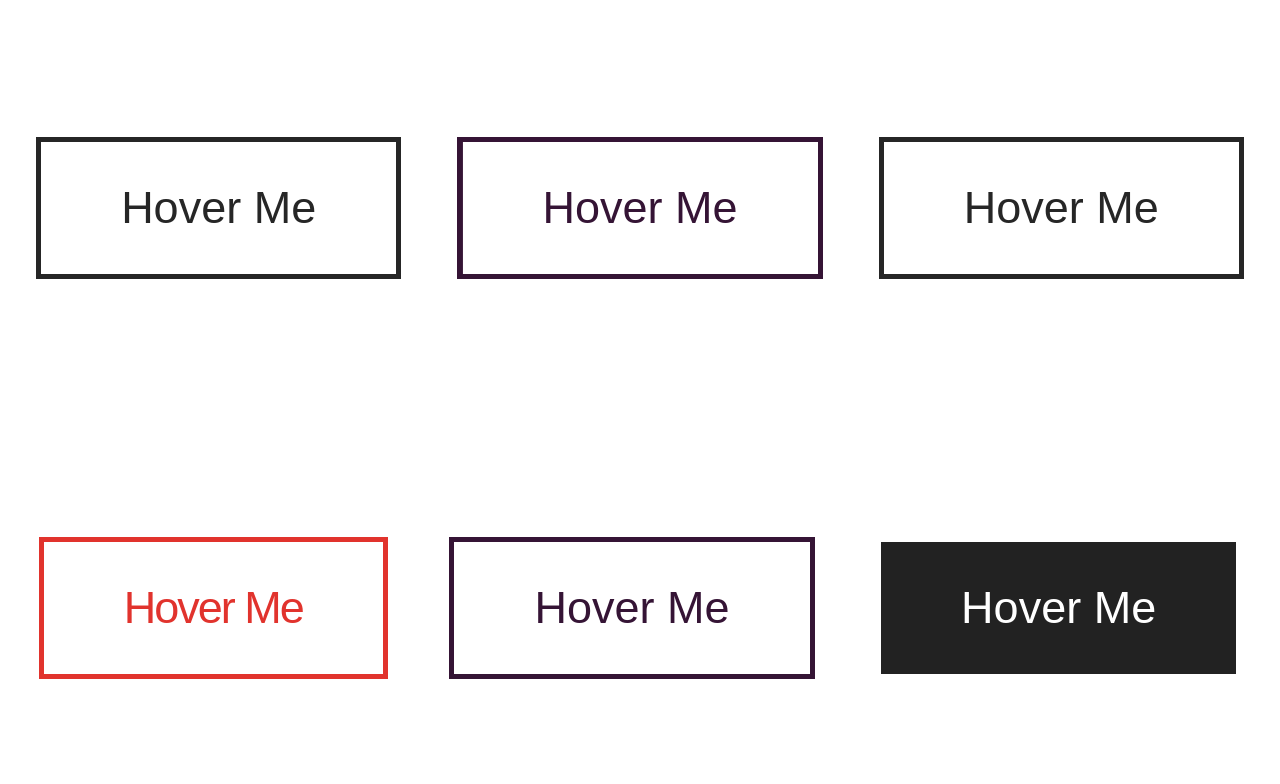
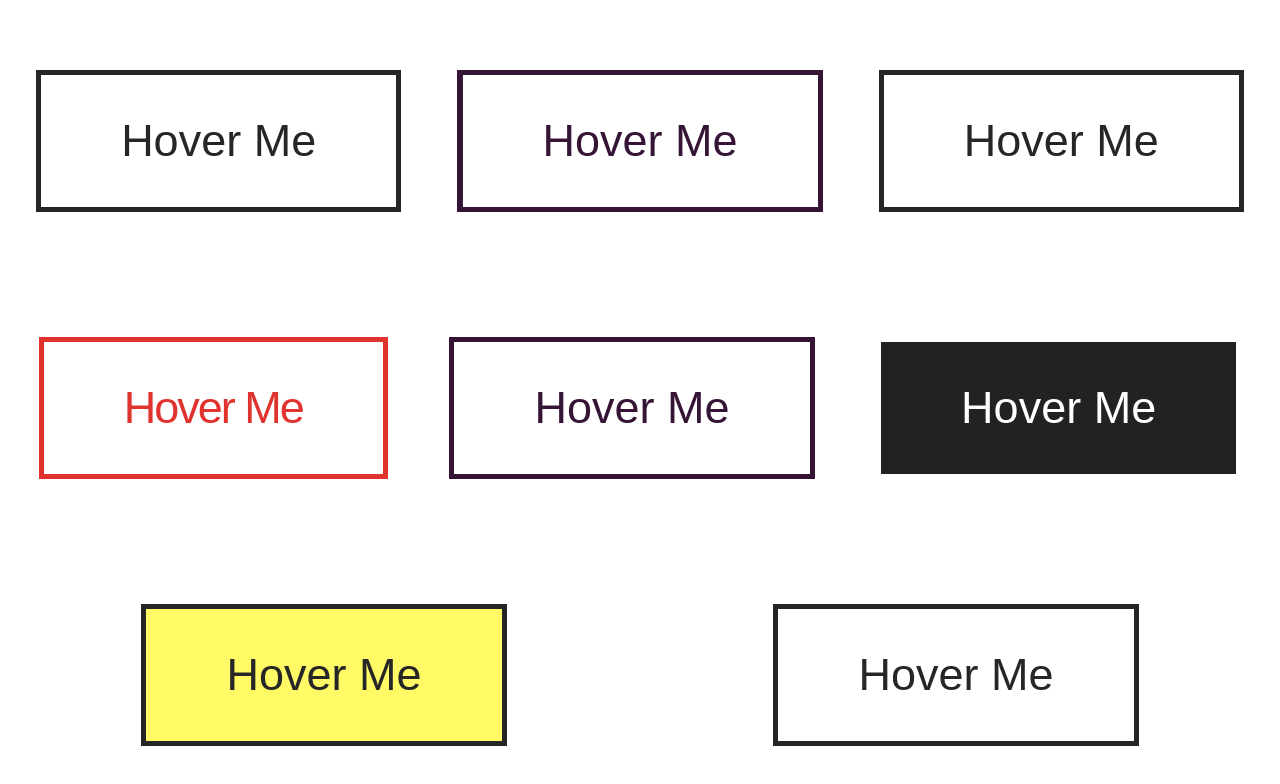
Before and after one commit to smentzer/btn-hover-effect, a plain HTML site: page index.html in a window 1280 px wide. Drawn offline with Linux system fonts and the light colour scheme.

Commit message:
scale out button

```diff
--- a/index.html
+++ b/index.html
@@ -21,6 +21,8 @@
     <a class="expand" href="#">Hover Me</a>
     <a class="slide-top" href="#">Hover Me</a>
     <a class="slice" href="#">Hover Me</a>
+    <a class="shift" href="#">Hover Me</a>
+    <a class="out" href="#">Hover Me</a>
 
  </div>
 
--- a/style.css
+++ b/style.css
@@ -196,3 +196,81 @@
 .slice:hover:before {
     transform: translateX(100%) rotate(45deg);
 }
+
+.shift {
+	text-decoration: none;
+    background-color: #262626;
+    color: transparent;
+	font-family: sans-serif;
+	font-size: 45px;
+	border: 5px solid #262626;
+	padding: 40px 80px;
+	position: relative;
+	overflow: hidden;
+}
+.shift:before {
+    content: 'Hover Me';
+    position: absolute;
+    top: 0;
+    left: 0;
+    height: 100%;
+    width: 100%;
+    background-color: #fffa65;
+    color: #262626;
+    display: flex;
+    justify-content: center;
+    align-items: center;
+    transition: all 0.5s;
+}
+.shift:after {
+    content: 'Hover Me';
+    position: absolute;
+    top: 0;
+    left: 0;
+    height: 100%;
+    width: 100%;
+    background-color: #fffa65;
+    color: #262626;
+    display: flex;
+    justify-content: center;
+    align-items: center;
+    transition: all 0.5s;
+    transform: translate(-100%, 100%);
+}
+.shift:hover:before {
+    transform: translate(100%, -100%);
+}
+.shift:hover:after {
+    transform: translate(0, 0);
+}
+
+.out {
+	text-decoration: none;
+	color: #262626;
+	font-family: sans-serif;
+	font-size: 45px;
+	border: 5px solid #262626;
+	padding: 40px 80px;
+    position: relative;
+    overflow: hidden;
+}
+.out:before {
+    content: 'Hover Me';
+    position: absolute;
+    top: 0;
+    left: 0;
+    height: 100%;
+    width: 100%;
+    background-color:#262626;
+    color: white;
+    display: flex;
+    justify-content: center;
+    align-items: center;
+    transform: scale(5);
+    opacity: 0;
+    transition: all 0.5s;
+}
+.out:hover:before {
+    transform: scale(1);
+    opacity: 1;
+}
```
